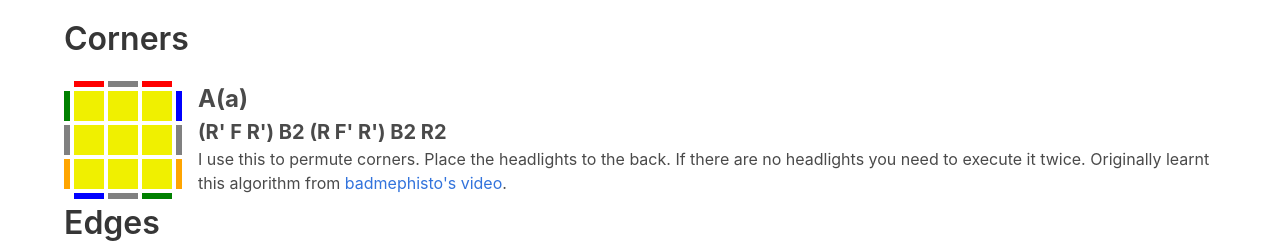
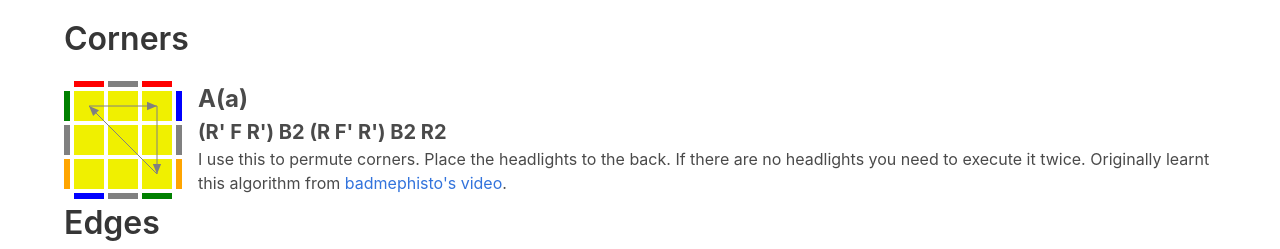
Before and after one commit to mfs/cube.sda.io, a plain HTML site: page index.html in a window 1280 px wide. Shown: the part 1939-2188 px from the top of the page. Drawn offline with nearby package versions, Linux system fonts and the light colour scheme.

Commit message:
Add arrows to A(A) perm.

```diff
--- a/index.html
+++ b/index.html
@@ -134,7 +134,7 @@ do it but easy to remember.</p>
 
 <article class="media">
 <figure class="media-left">
-<canvas id="pll-corners" data-squares="yyyyyyyyy|r_r|b_g|g_o|b_o"></canvas>
+<canvas id="pll-corners" data-squares="yyyyyyyyy|r_r|b_g|g_o|b_o" data-arrows="02|28|80"></canvas>
 </figure>
 <div class="media-content">
 <p class="is-size-4 has-text-weight-bold">A(a)</p>
```
